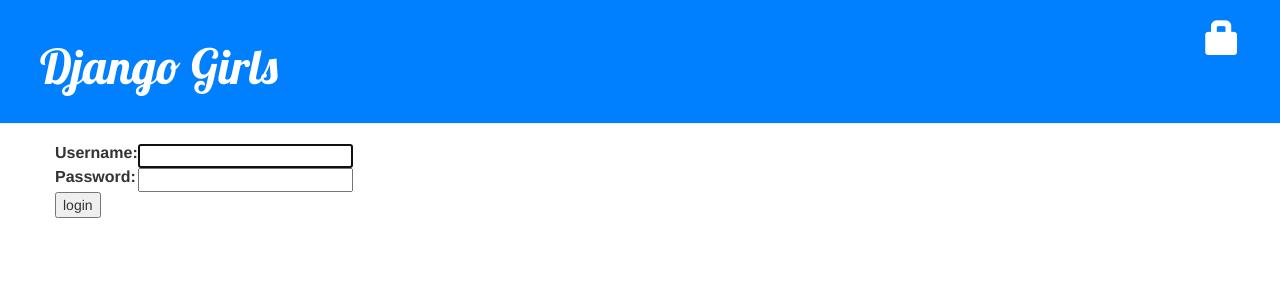
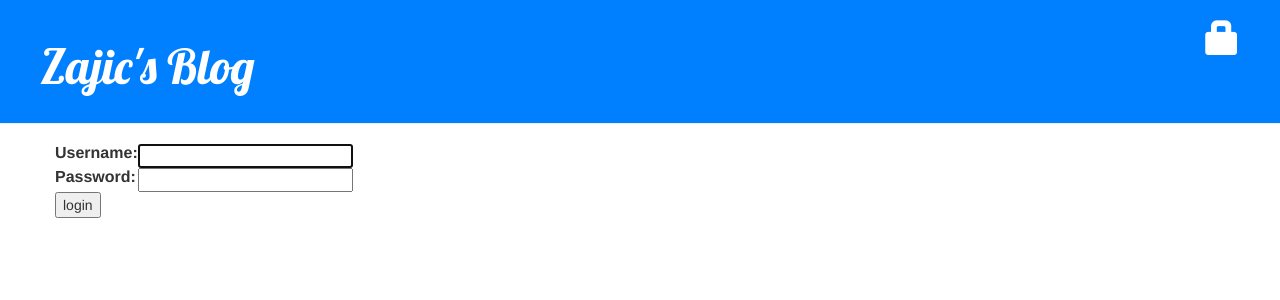
Before and after one commit to anastazie/my-first-blog, a Django app: page /accounts/login/ in a window 1280 px wide. Shown: the top 300 px of the page. Run offline with Django 3.2, Linux system fonts and the light colour scheme; some libraries are stand-ins or nearby versions.

Commit message:
Edit blog's name.

```diff
--- a/blog/templates/blog/base.html
+++ b/blog/templates/blog/base.html
@@ -17,7 +17,7 @@
             		{% else %}
             		<a href="{% url 'django.contrib.auth.views.login' %}" class="top-menu"><span class="glyphicon glyphicon-lock"></span></a>
             		{% endif %}
-            		<h1><a href="{% url 'blog.views.post_list' %}">Django Girls</a></h1>
+            		<h1><a href="{% url 'blog.views.post_list' %}">Zajic's Blog</a></h1>
     		</div>
     		<div class="content container">
         		<div class="row">
--- a/blog/templates/registration/login.html
+++ b/blog/templates/registration/login.html
@@ -3,7 +3,7 @@
 {% block content %}
 
 {% if form.errors %}
-<p>Your username and password didn't match. Please try again.</p>
+<p>Your username and password didn't match. Please try again sweetie!/p>
 {% endif %}
 
 <form method="post" action="{% url 'django.contrib.auth.views.login' %}">
```
Also changed, not shown: 1 other file.
